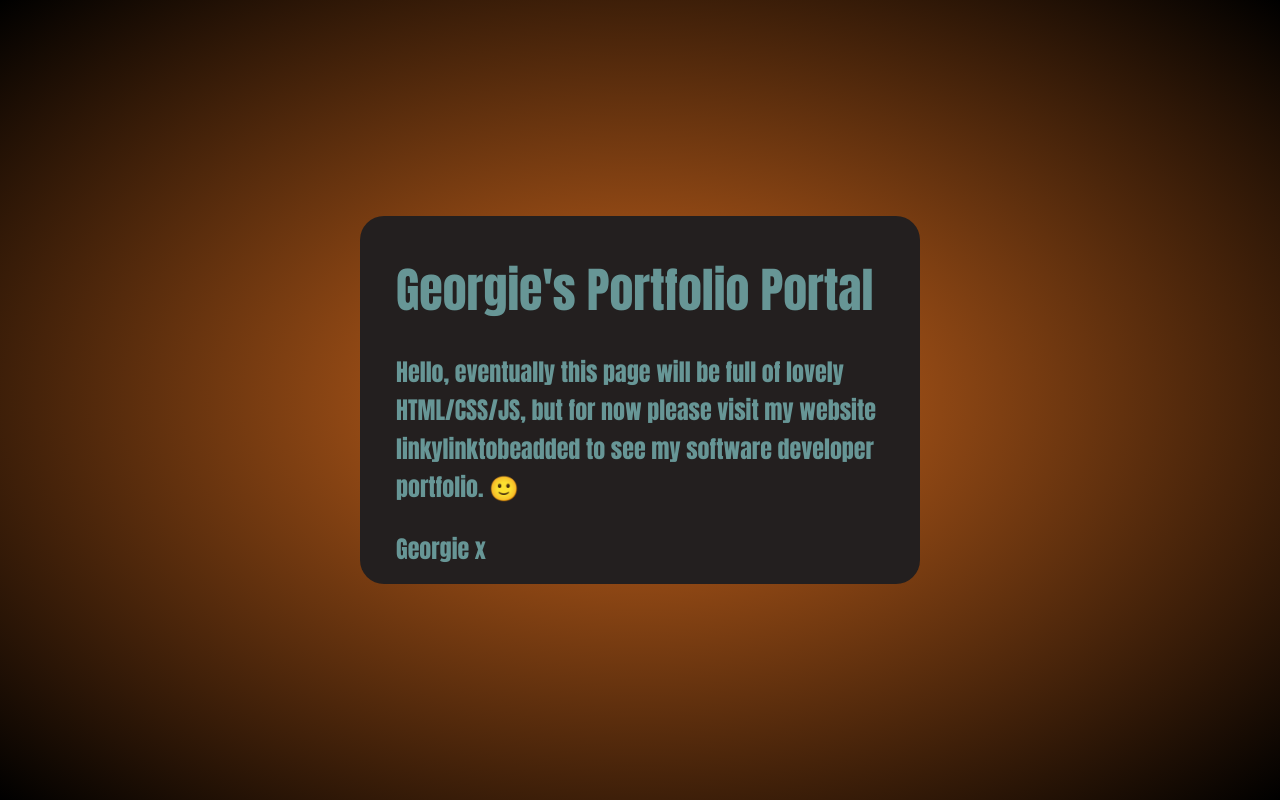
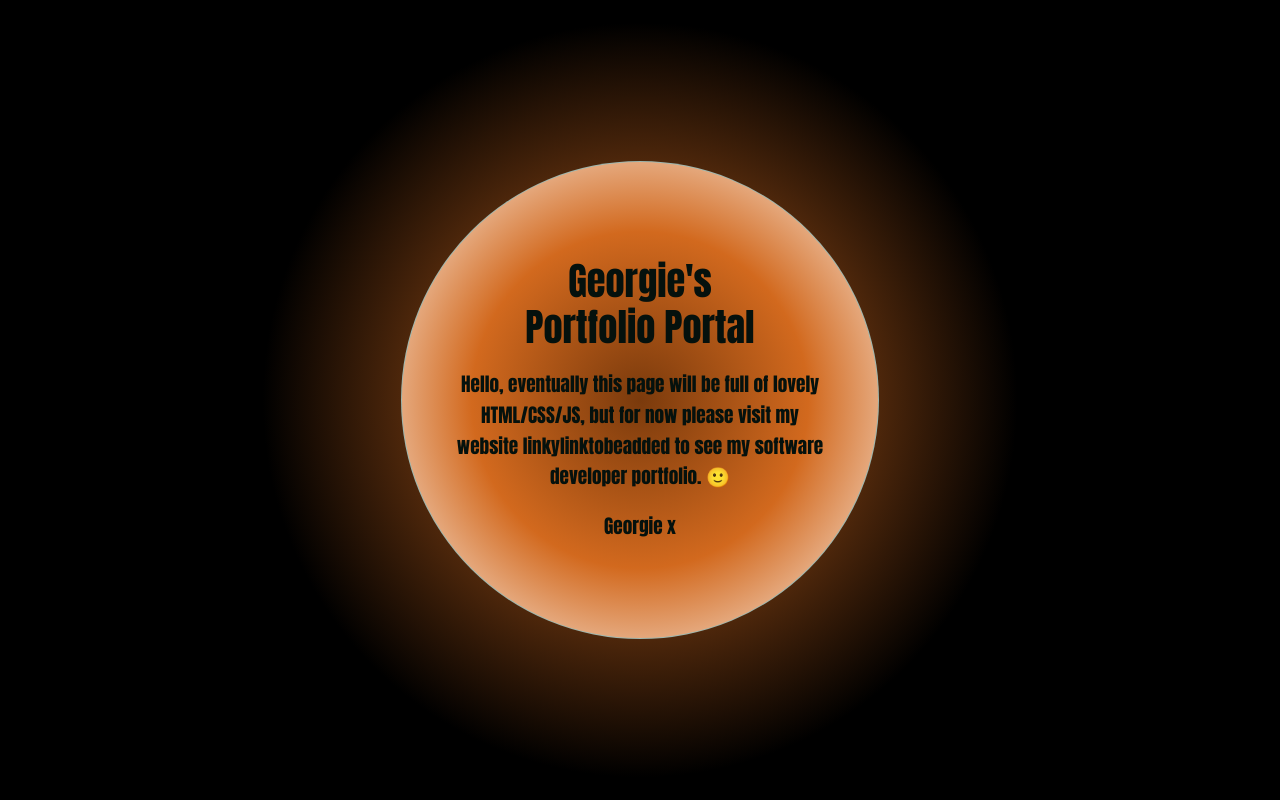
Before and after one commit to Georgie-x/Georgie-x.github.io, a plain HTML site: page index.html in a window 1280 px wide. Drawn offline with Linux system fonts and the light colour scheme.

Commit message:
bit more css added. eclipse effect

```diff
--- a/index.html
+++ b/index.html
@@ -9,7 +9,7 @@
 	<body>
 		<div class="container">
 			<header>
-				<h1>Georgie's Portfolio Portal</h1>
+				<h1>Georgie's <br/>Portfolio Portal</h1>
 			</header>
 			<main>
 				<p>
--- a/styles.css
+++ b/styles.css
@@ -4,11 +4,12 @@
 }
 
 :root {
-	background-image: repeating-radial-gradient(chocolate, black);
+	background: radial-gradient(circle at center, chocolate, black, black);
 	font-family: Impact, Haettenschweiler, "Arial Narrow Bold", sans-serif;
-	color: rgb(103, 150, 150);
-	font-size: 1.5em;
-    line-height: 1.6;
+	color: rgb(5, 17, 13);
+	font-size: 1.2em;
+	line-height: 1.6;
+	/* text-shadow: 0px 1px white; */
 }
 body {
 	height: 100vh;
@@ -16,16 +17,27 @@ body {
 	display: flex;
 	justify-content: center;
 	align-items: center;
+	text-align: center;
 }
 .container {
-	height: 40vh;
-	width: 40vw;
+	height: 400px;
+	width: 400px;
 	margin: auto;
-	background-color: hsl(0, 6%, 13%);
-	border-radius: 1rem;
-    padding: 1rem;
+	background: radial-gradient(circle at center, rgb(122, 58, 12), chocolate, white);
+	border-radius: 50%;
+	padding: 2rem;
+	border: 1px hsl(192, 70%, 62%, 0.5) solid;
+	display: flex;
+	flex-direction: column;
+	justify-content: center;
+	align-items: center;
 }
 
-h1,p{
-    padding:0.5rem;
+p {
+	padding: 0.5rem;
 }
+
+h1 {
+	padding: 0.5rem;
+	line-height: 1.2;
+}
```
